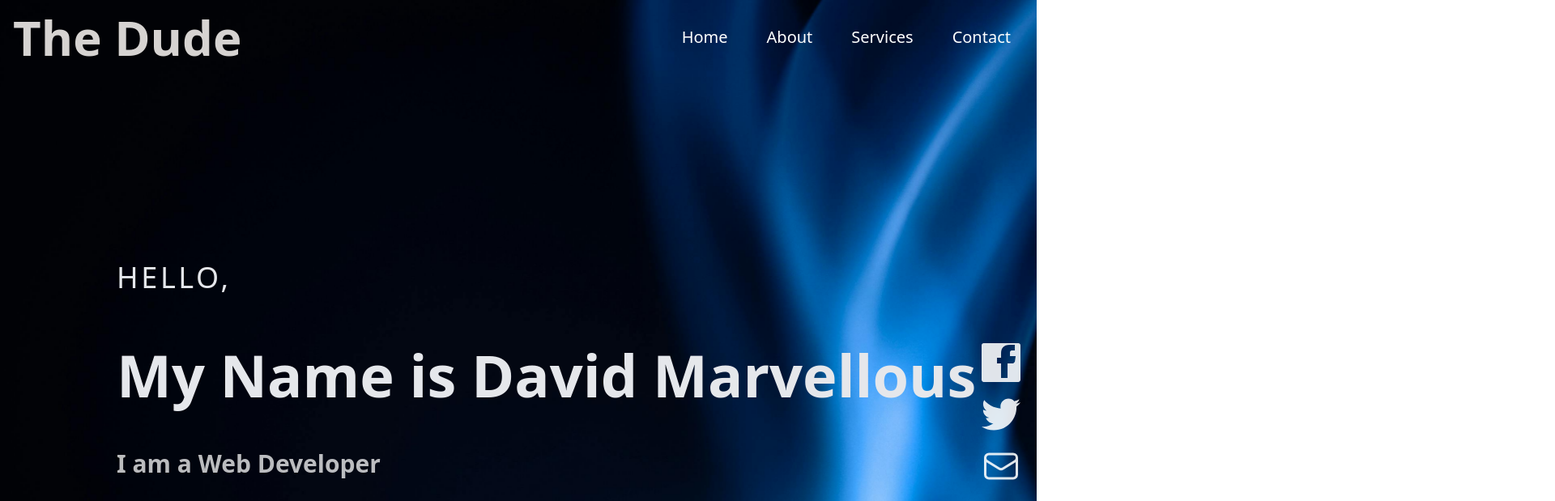
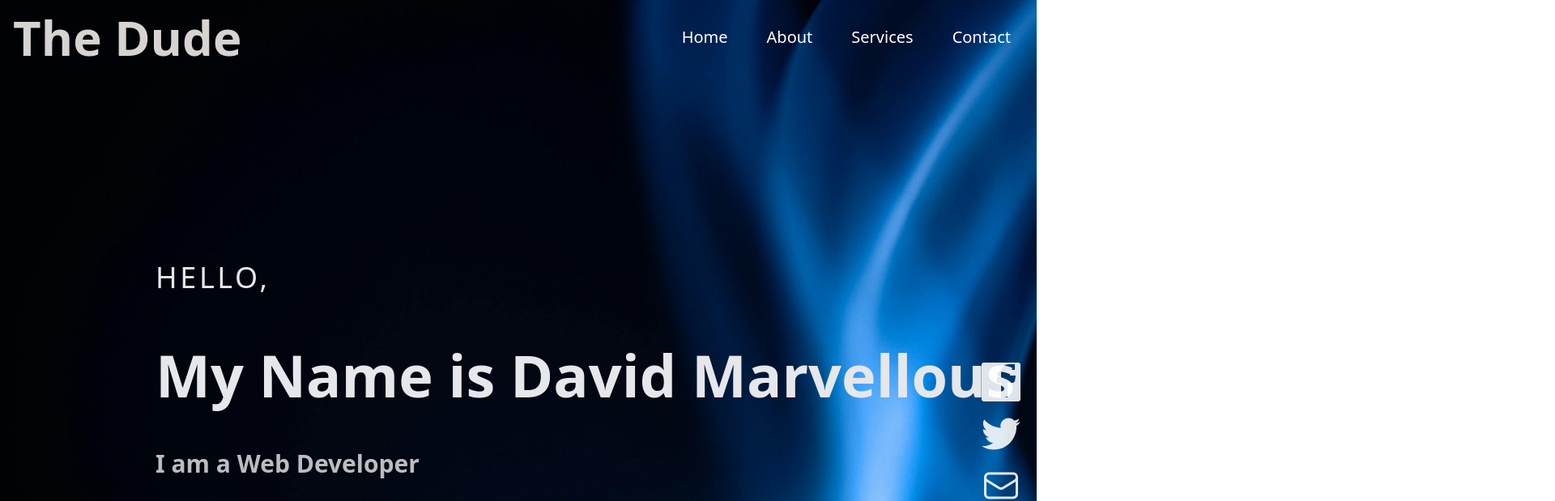
Before and after one commit to Marvy247/My-Portfolio, a React (Vite) app: page / in a window 1280 px wide. Shown: the top 619 px of the page at 81% size, 1920 px wide, since content can reach past the window. Built offline with nearby package versions, Linux system fonts and the light colour scheme.

Commit message:
Finished the landing page

```diff
--- a/src/Component/Footer.jsx
+++ b/src/Component/Footer.jsx
@@ -14,7 +14,7 @@ const Footer = () => {
 
   return (
     <footer
-      className={`absolute right-5 top-96 mt-10 flex flex-col items-center space-y-4 ${
+      className={`fixed  right-5 top-96 mt-16 flex flex-col items-center space-y-4 ${
         fadeOut ? "fade-out" : ""
       }`}
     >
--- a/src/Component/HomeContent.jsx
+++ b/src/Component/HomeContent.jsx
@@ -2,7 +2,7 @@ import React from "react";
 
 const HomeContent = () => {
   return (
-    <div className="relative z-0 flex-grow flex items-center pl-36 text-left h-screen">
+    <div className="relative z-0 flex-grow flex items-center pl-48 text-left h-screen">
       <main>
         <p className="text-4xl uppercase tracking-widest text-gray-200 mb-16 animate-slideDown">
           Hello,
```
